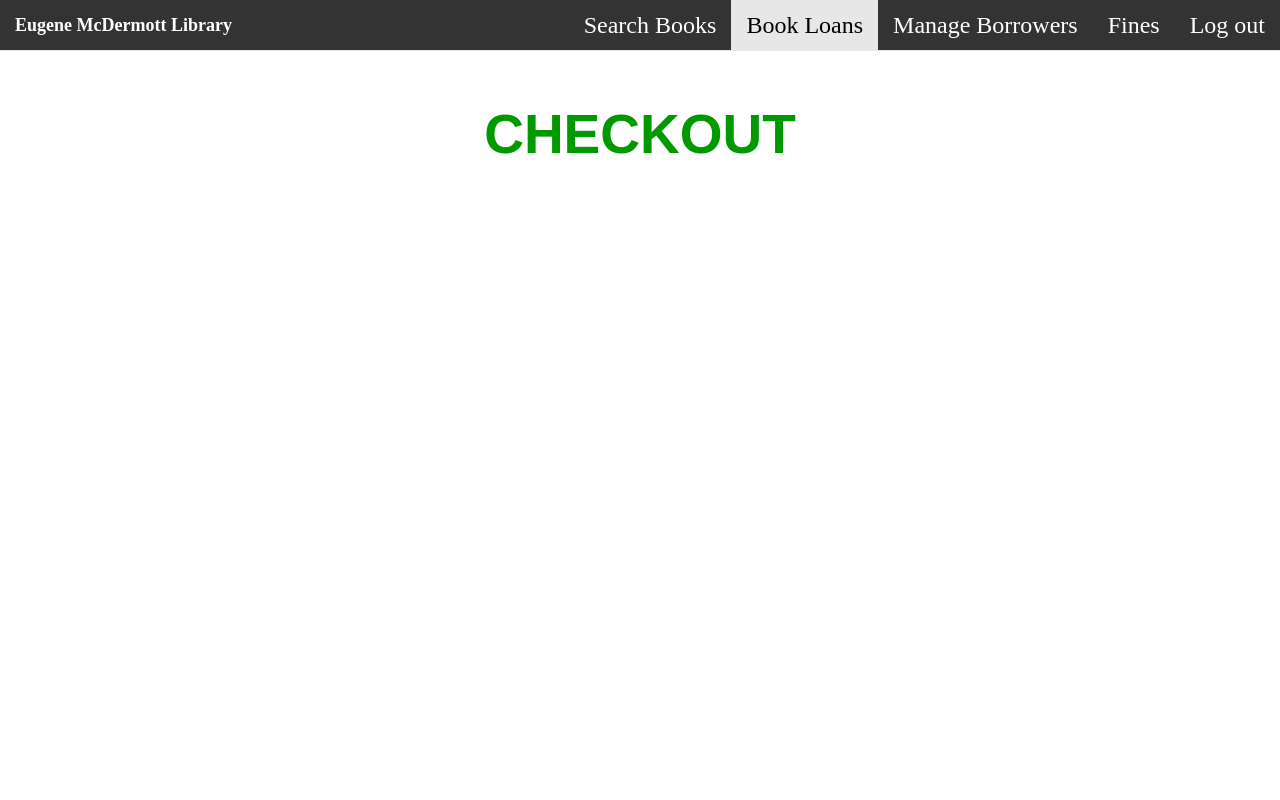
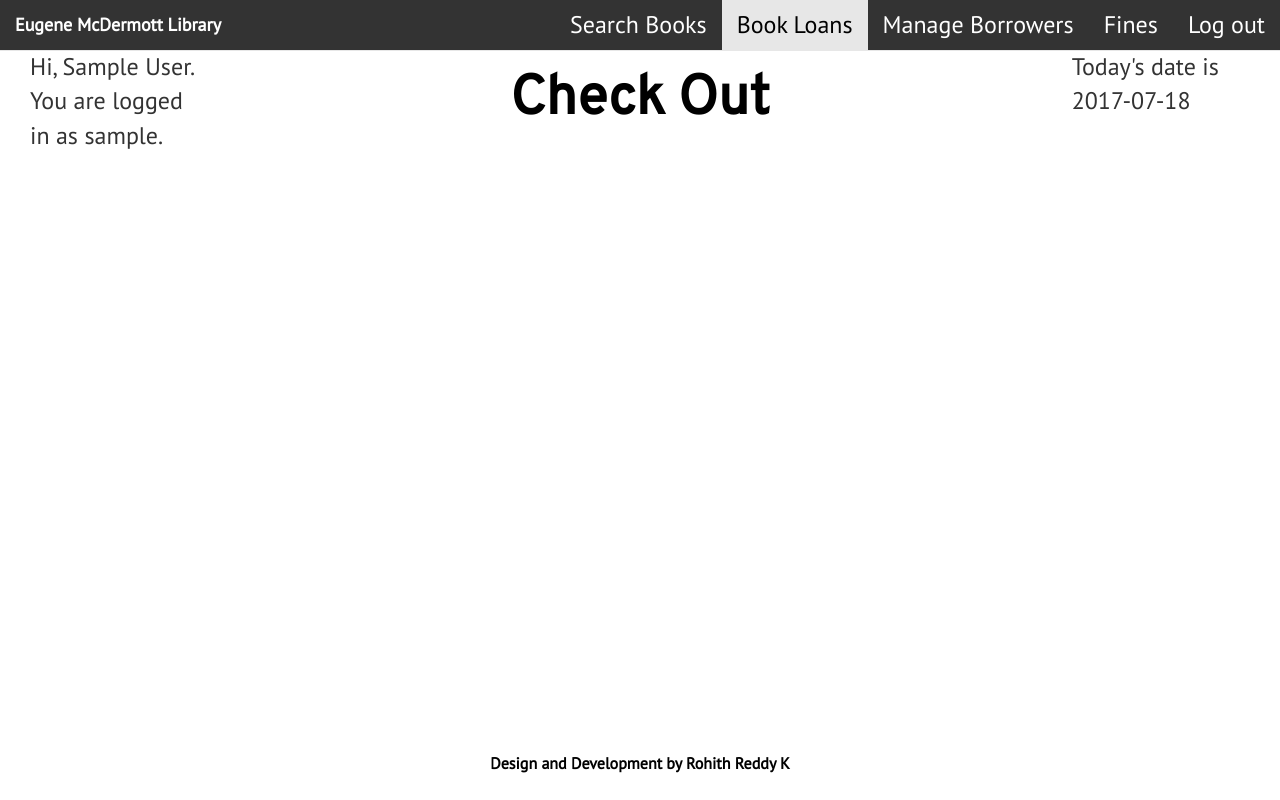
Before and after one commit to rohithredd94/library-management-system, a PHP site: page /checkout.php in a window 1280 px wide. Run offline with PHP 8.4, Linux system fonts and the light colour scheme; the visitor is signed in with stand-in values (Sample User, id 1).

Commit message:
Check Out Page UI fixed

```diff
--- a/checkin.php
+++ b/checkin.php
@@ -30,6 +30,9 @@
         }
         div.col-xs-10{
             padding-top: 5px;
+        }
+        p.info1{
+            color: green;
         }
     </style>
 </head>
@@ -240,7 +243,7 @@
             }
         }else{
             ?>
-                <p style="color:#090; font-size:18px; font-weight:bold; text-align:center">The book has been already been checked in. Thanks!&nbsp; &nbsp; &nbsp; &nbsp; &nbsp; <a type="button" class="btn btn-primary new-button-small" href="checkin.php">Check In Another Book</a></p>
+                <p class="info1">The book has been already been checked in. Thanks!&nbsp; &nbsp; &nbsp; &nbsp; &nbsp; <a type="button" class="btn btn-primary new-button-small" href="checkin.php">Check In Another Book</a></p>
             <?php
         }
         mysqli_close($con);
--- a/checkout.php
+++ b/checkout.php
@@ -17,7 +17,24 @@
     <link href="css/styles.css" rel="stylesheet">
     <script src="js/jquery-3.2.1.min.js"></script>
     <script src="js/bootstrap.min.js"></script>
-
+    <link href="https://fonts.googleapis.com/css?family=Overpass" rel="stylesheet">
+    <link href="https://fonts.googleapis.com/css?family=PT+Sans" rel="stylesheet">
+    <link href="https://fonts.googleapis.com/css?family=Pangolin" rel="stylesheet">
+    <link href="https://fonts.googleapis.com/css?family=Raleway" rel="stylesheet">
+    <link rel="icon" href="logo.png" type="image/png">
+    <style>
+        div.col-xs-10,div.col-xs-4{
+            padding-top: 5px;
+        }
+        p.info1{
+            color: green;
+        }
+        input{
+            width: 100%;
+            max-width: 100%;
+            font-weight: bold;
+        }
+    </style>
 </head>
 <body>
     <nav role="navigation" class="navbar navbar-default navbar-fixed-top">
@@ -37,25 +54,38 @@
         </div>
     </nav>
 
-    <br>
-    <h1 style="color:#090; font-family:sans-serif; font-weight:700; font-size:55px; text-align:center">CHECKOUT</h1><br><br>
+    <div id="wrap">
+    <div class="col-lg-12">
+        <div class="col-lg-2">
+            <p>Hi, <?php echo $_SESSION['name']?>.<br>You are logged in as <?php echo $_SESSION['username']?>.</p>
+        </div>
+        <div class="col-lg-8">
+            <h1 class="main-heading">Check Out</h1>
+        </div>
+        <div class="col-lg-2">
+            <p>Today's date is <?php echo date('Y-m-d');?></p>
+        </div>
+    </div>
+    <br><br>
 
 <?php
     if(isset($_GET['isbn']) && !isset($_GET['cardNo'])){
         $isbn = $_GET['isbn'];
 ?>
+    <div class="col-lg-12">
+    <div class="col-lg-offset-2 col-lg-8">
     <form class="form-horizontal" action="checkout.php" method="get">
-    <p class="text-left" style="color:#090; font-style:italic; font-weight:bold; font-size:20px">Please enter your Card No. to checkout this book</p>
+    <p class="info1">Please enter your Card ID to checkout this book</p>
         <div class="form-group">
-            <label for="cardNo" class="control-label col-xs-2" style="color:#CCC; font-weight:bold; font-size:20px">Card No.</label>
+            <label for="cardNo" class="control-label col-xs-2">Borrower ID</label>
             <div class="col-xs-10">
-                <input type="text" id="cardNo" class="form-control" name="cardNo" placeholder="Enter Card No....." style="max-width:1000px; font-weight:bold">
+                <input type="text" id="cardNo" class="form-control" name="cardNo" placeholder="Enter Borrower ID....">
             </div>
         </div>
         <div class="form-group">
-            <label for="isbn" class="control-label col-xs-2" style="color:#CCC; font-weight:bold; font-size:20px">Book ID</label>
+            <label for="isbn" class="control-label col-xs-2">Book ID</label>
             <div class="col-xs-10">
-                <input type="text" id="isbn" class="form-control" name="isbn" placeholder="Enter ISBN....." style="max-width:1000px; font-weight:bold" value="<?php echo $isbn?>">
+                <input type="text" id="isbn" class="form-control" name="isbn" placeholder="Enter ISBN....." value="<?php echo $isbn?>">
             </div>
         </div>
         <div class="form-group">
@@ -64,6 +94,8 @@
             </div>
         </div>
     </form>
+    </div>
+    </div>
 
 <?php
     }
@@ -71,20 +103,22 @@
         $isbn = $_GET['isbn'];
         $cardNo = $_GET['cardNo'];
 ?>
+    <div class="col-lg-12">
+    <div class="col-lg-offset-2 col-lg-8">
     <form class="form-horizontal" action="checkout.php" method="get">
        <div class="form-group">
-            <label for="cardNo" class="control-label col-xs-2" style="color:#CCC; font-weight:bold; font-size:20px">Card No.</label>
+            <label for="cardNo" class="control-label col-xs-2">Borrower ID</label>
             <div class="col-xs-10">
-                <input type="text" id="cardNo" class="form-control" name="cardNo" placeholder="Enter Card No....." style="max-width:1000px; font-weight:bold" value="<?php echo $cardNo?>">
+                <input type="text" id="cardNo" class="form-control" name="cardNo" placeholder="Enter Borrower ID...." value="<?php echo $cardNo?>">
             </div>
                     <?php
-                        //check if Card No. is valid
+                        //check if Borrower ID is valid
                         include('mysql_connect.php');
                         $query= "SELECT * from borrowers WHERE card_id = '$cardNo';";
                         $result1= mysqli_query($con,$query);
                         if ($result1->num_rows == 0) {
                             ?>
-                                <p style="font-weight:bold; color:#F00">&nbsp; &nbsp; &nbsp; &nbsp; &nbsp; Incorrect Card Number. Kindly check!</p>
+                                <p style="font-weight:bold; color:#F00">&nbsp; &nbsp; &nbsp; &nbsp; Error: Incorrect Card ID</p>
                             <?php
                         }
                         mysqli_close($con);
@@ -92,9 +126,9 @@
                     ?>
         </div>
         <div class="form-group">
-            <label for="isbn" class="control-label col-xs-2" style="color:#CCC; font-weight:bold; font-size:20px">Book ID</label>
+            <label for="isbn" class="control-label col-xs-2">Book ID</label>
             <div class="col-xs-10">
-                <input type="text" id="isbn" class="form-control" name="isbn" placeholder="Enter Book ID....." style="max-width:1000px; font-weight:bold" value="<?php echo $isbn?>">
+                <input type="text" id="isbn" class="form-control" name="isbn" placeholder="Enter Book ID....." value="<?php echo $isbn?>">
             </div>
                     <?php
                         //check if Book ID is valid
@@ -103,7 +137,7 @@
                         $result2= mysqli_query($con,$query);
                         if ($result2->num_rows == 0) {
                             ?>
-                                <p style="font-weight:bold; color:#F00">&nbsp; &nbsp; &nbsp; &nbsp; &nbsp; Incorrect ISBN Number. Kindly check!</p>
+                                <p style="font-weight:bold; color:#F00">&nbsp; &nbsp; &nbsp; &nbsp; Error: Incorrect ISBN Number</p>
                             <?php
                         }
                         mysqli_close($con);
@@ -114,7 +148,7 @@
     ?>
             <div class="form-group">
                 <div class="col-xs-offset-2 col-xs-10">
-                    <button type="submit" class="btn btn-primary" style="background:#090">Check Out</button>
+                    <button type="submit" class="btn btn-primary new-button">Check Out</button>
                 </div>
             </div>
     <?php
@@ -130,8 +164,8 @@
 
                 <div class="form-group">
                     <div class="col-xs-offset-2 col-xs-10">
-                        <p style="font-weight:bold; color:#F00">Book is not Available for Checkout. Check again later</p>
-                        <a href="bookloans.php" class="btn btn-primary" style="color:#FFF; background:#090">Check Out another book</a></li>
+                        <p class="info1">Book is not Available for Checkout. Check again later</p>
+                        <a href="bookloans.php" class="btn btn-primary new-button">Check Out another book</a></li>
                     </div>
                 </div>
             <?php
@@ -145,8 +179,8 @@
             ?>
                     <div class="form-group">
                         <div class="col-xs-offset-2 col-xs-10">
-                            <p style="font-weight:bold; color:#F00">Check out limit reached. Can't checkout any more books</p>
-                            <a href="bookloans.php" class="btn btn-primary" style="color:#FFF; background:#090">Check Out another book</a></li>
+                            <p class="info1">Check out limit reached. Can't checkout any more books</p>
+                            <a href="bookloans.php" class="btn btn-primary new-button">Check Out another book</a></li>
                         </div>
                     </div>
             <?php
@@ -159,8 +193,8 @@
             ?>
                 <div class="form-group">
                     <div class="col-xs-offset-2 col-xs-10">
-                        <p style="font-weight:bold; color:#F00">Book checked out successfully. Book is due by <?php echo date("Y-m-d", strtotime("+14days"));?></p>
-                        <a href="bookloans.php" class="btn btn-primary" style="color:#FFF; background:#090">Check Out another book</a></li>
+                        <p class="info1">Book checked out successfully. Book is due by <?php echo date("Y-m-d", strtotime("+14days"));?></p>
+                        <a href="bookloans.php" class="btn btn-primary new-button">Check Out another book</a></li>
                     </div>
                 </div>
             <?php
@@ -172,7 +206,16 @@
         }
     ?>
     </form>
+    </div>
+    </div>
 <?php
     }
 ?>
+    <div class="push"></div>
+    </div>
+    <footer>
+        <p>Design and Development by Rohith Reddy K</p>
+    </footer>
 </body>
+
+</html>
```
